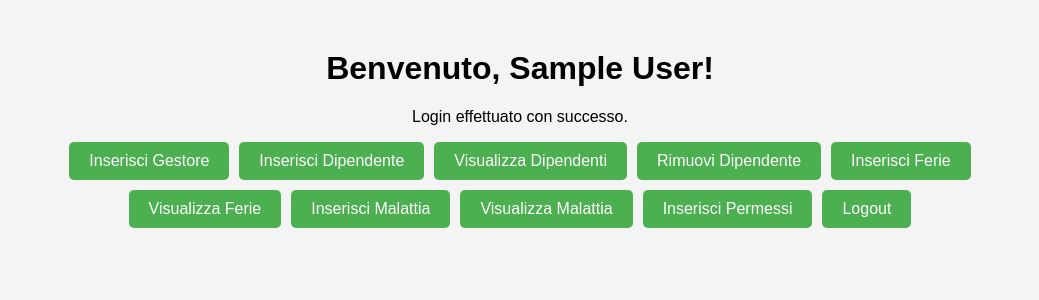
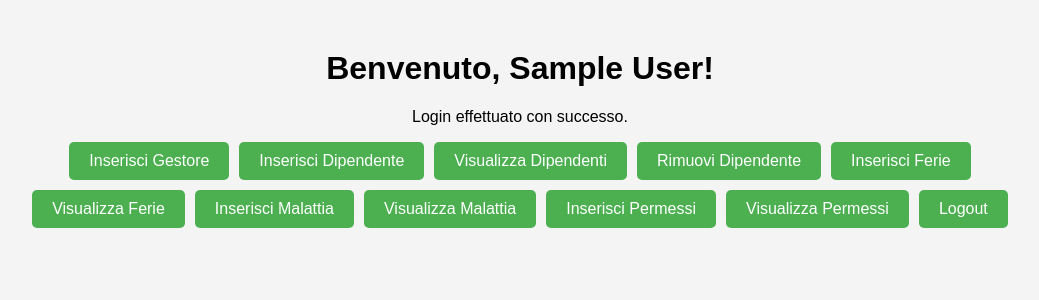
Before and after one commit to SimoneArzuffi/ProgettoQuinta, a PHP site: page /home.php in a window 1280 px wide. Shown: the top 300 px of the page, without its empty margins (120-1159 px from the left). Run offline with PHP 8.4, Linux system fonts and the light colour scheme; the visitor is signed in with stand-in values (Sample User, id 1).

Commit message:
aggiunto pulsante mostra permessi

```diff
--- a/home.php
+++ b/home.php
@@ -60,6 +60,7 @@
                 <form action="inserisciMalattia.php" method="POST"><input type="submit" value="Inserisci Malattia"></form>
                 <form action="mostraMalattia.php" method="POST"><input type="submit" value="Visualizza Malattia"></form>
                 <form action="inserisciPermessi.php" method="POST"><input type="submit" value="Inserisci Permessi"></form>
+                <form action="mostraPermessi.php" method="POST"><input type="submit" value="Visualizza Permessi"></form>
                 <form action="logout.php" method="POST"><input type="submit" value="Logout"></form>
             </div>
         </div>
```
